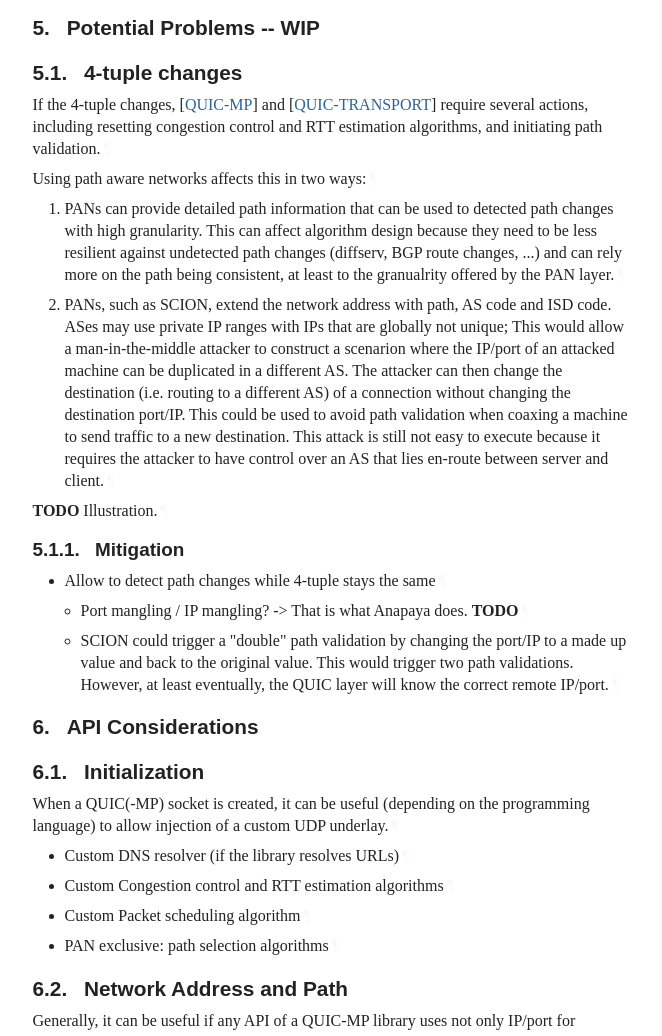
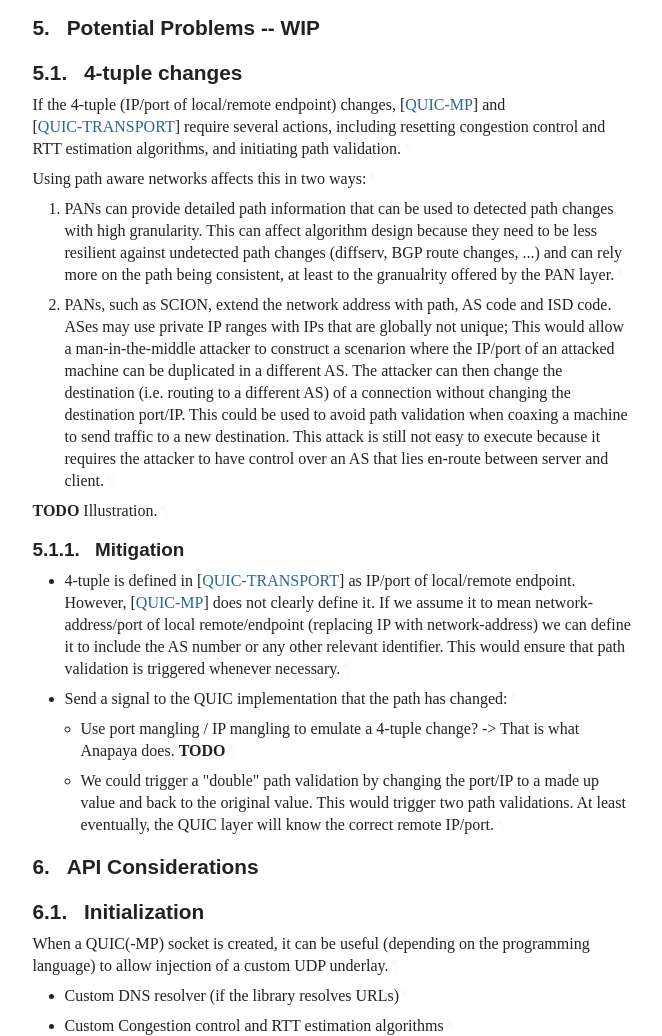
Before and after one commit to netsec-ethz/scion-quic-multipath_I-D, a plain HTML site: page rewrite-1/draft-zaeschke-scion-quic-multipath.html in a window 1280 px wide. Shown: the part 3771-4807 px from the top of the page, without its empty margins (92-754 px from the left). Drawn offline with Linux system fonts and the light colour scheme; a web font is replaced by a local one.

Commit message:
Script updating gh-pages from c315443. [ci skip]

```diff
--- a/rewrite-1/draft-zaeschke-scion-quic-multipath.html
+++ b/rewrite-1/draft-zaeschke-scion-quic-multipath.html
@@ -1590,9 +1590,10 @@ category.<a href="#section-4-4" class="pilcrow">¶</a></p>
         <h3 id="name-4-tuple-changes">
 <a href="#section-5.1" class="section-number selfRef">5.1. </a><a href="#name-4-tuple-changes" class="section-name selfRef">4-tuple changes</a>
         </h3>
-<p id="section-5.1-1">If the 4-tuple changes, <span>[<a href="#QUIC-MP" class="cite xref">QUIC-MP</a>]</span> and <span>[<a href="#QUIC-TRANSPORT" class="cite xref">QUIC-TRANSPORT</a>]</span> require
-several actions, including resetting congestion control and RTT
-estimation algorithms, and initiating path validation.<a href="#section-5.1-1" class="pilcrow">¶</a></p>
+<p id="section-5.1-1">If the 4-tuple (IP/port of local/remote endpoint) changes, <span>[<a href="#QUIC-MP" class="cite xref">QUIC-MP</a>]</span>
+and <span>[<a href="#QUIC-TRANSPORT" class="cite xref">QUIC-TRANSPORT</a>]</span> require several actions, including resetting
+congestion control and RTT estimation algorithms, and initiating
+path validation.<a href="#section-5.1-1" class="pilcrow">¶</a></p>
 <p id="section-5.1-2">Using path aware networks affects this in two ways:<a href="#section-5.1-2" class="pilcrow">¶</a></p>
 <ol start="1" type="1" class="normal type-1" id="section-5.1-3">
 <li id="section-5.1-3.1">
@@ -1625,17 +1626,26 @@ that lies en-route between server and client.<a href="#section-5.1-3.2.1" class=
           </h4>
 <ul class="normal">
 <li class="normal" id="section-5.1.1-1.1">
-              <p id="section-5.1.1-1.1.1">Allow to detect path changes while 4-tuple stays the same<a href="#section-5.1.1-1.1.1" class="pilcrow">¶</a></p>
+              <p id="section-5.1.1-1.1.1">4-tuple is defined in <span>[<a href="#QUIC-TRANSPORT" class="cite xref">QUIC-TRANSPORT</a>]</span> as IP/port of
+local/remote endpoint. However, <span>[<a href="#QUIC-MP" class="cite xref">QUIC-MP</a>]</span> does not clearly
+define it.
+If we assume it to mean network-address/port of local remote/endpoint
+(replacing IP with network-address) we can define it to include
+the AS number or any other relevant identifier. This would ensure
+that path validation is triggered whenever necessary.<a href="#section-5.1.1-1.1.1" class="pilcrow">¶</a></p>
+</li>
+            <li class="normal" id="section-5.1.1-1.2">
+              <p id="section-5.1.1-1.2.1">Send a signal to the QUIC implementation that the path has changed:<a href="#section-5.1.1-1.2.1" class="pilcrow">¶</a></p>
 <ul class="normal">
-<li class="normal" id="section-5.1.1-1.1.2.1">
-                  <p id="section-5.1.1-1.1.2.1.1">Port mangling / IP mangling? -&gt; That is what Anapaya does. <strong>TODO</strong><a href="#section-5.1.1-1.1.2.1.1" class="pilcrow">¶</a></p>
-</li>
-                <li class="normal" id="section-5.1.1-1.1.2.2">
-                  <p id="section-5.1.1-1.1.2.2.1">SCION could trigger a "double" path validation by changing
+<li class="normal" id="section-5.1.1-1.2.2.1">
+                  <p id="section-5.1.1-1.2.2.1.1">Use port mangling / IP mangling to emulate a 4-tuple change? -&gt;
+That is what Anapaya does. <strong>TODO</strong><a href="#section-5.1.1-1.2.2.1.1" class="pilcrow">¶</a></p>
+</li>
+                <li class="normal" id="section-5.1.1-1.2.2.2">
+                  <p id="section-5.1.1-1.2.2.2.1">We could trigger a "double" path validation by changing
 the port/IP to a made up value and back to the original value.
-This would trigger two path validations. However, at
-least eventually, the QUIC layer will know the correct
-remote IP/port.<a href="#section-5.1.1-1.1.2.2.1" class="pilcrow">¶</a></p>
+This would trigger two path validations. At least eventually,
+the QUIC layer will know the correct remote IP/port.<a href="#section-5.1.1-1.2.2.2.1" class="pilcrow">¶</a></p>
 </li>
               </ul>
 </li>
```
Also changed, not shown: rewrite-1/draft-zaeschke-scion-quic-multipath.txt.
